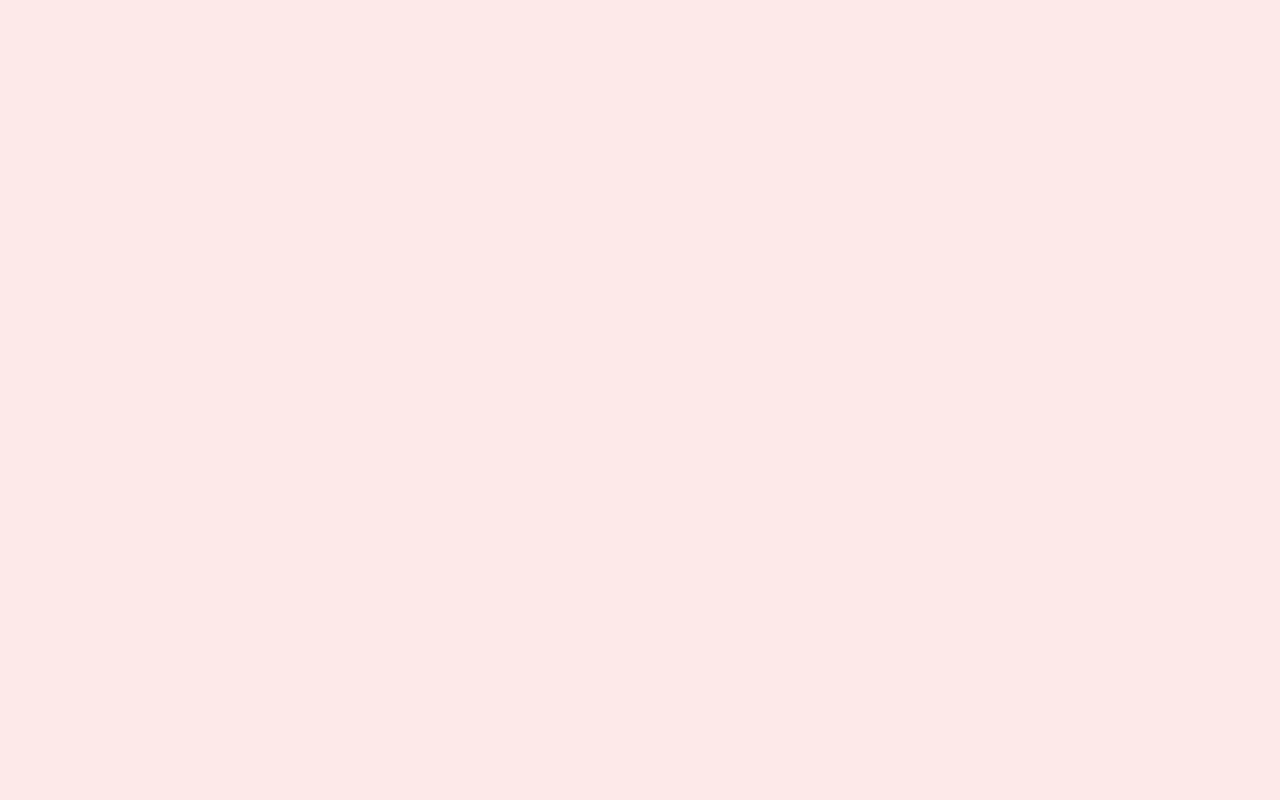
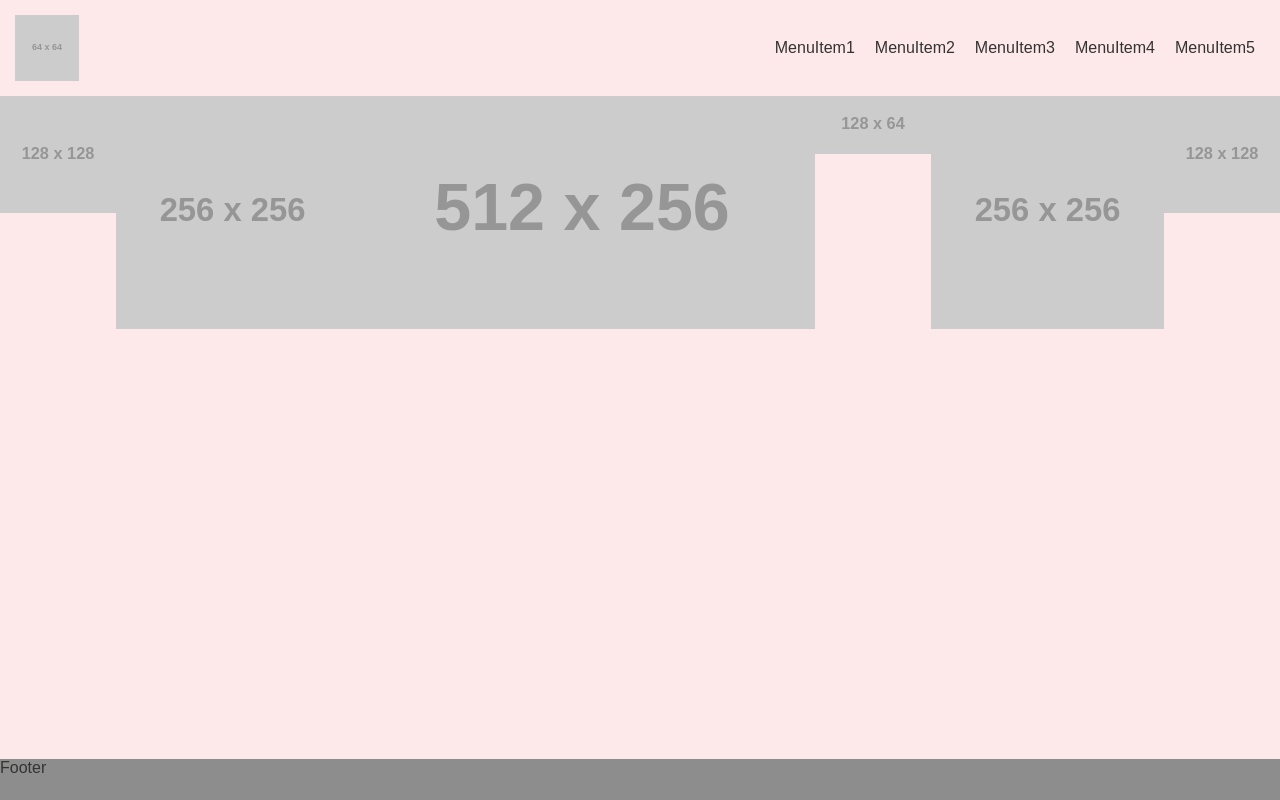
Before and after one commit to gr3yknigh1/c-shop, a Next.js app: page / in a window 1280 px wide. Built offline with nearby package versions, Linux system fonts and the light colour scheme.

Commit message:
wip: upload wip code

```diff
--- a/pages/index.tsx
+++ b/pages/index.tsx
@@ -11,12 +11,44 @@ const Index: NextPage = () => {
         <title>C Shop</title>
         <meta name="description" content="Awesome cloth shop" />;
       </Head>
-      <header>
+
+      <header className={styles.header}>
+        <div className={styles.logoContainer}>
+          <PlaceholderImage width={64} />
+        </div>
+        <div className={styles.menuBar}>
+          <div className={styles.menuItem}>MenuItem1</div>
+          <div className={styles.menuItem}>MenuItem2</div>
+          <div className={styles.menuItem}>MenuItem3</div>
+          <div className={styles.menuItem}>MenuItem4</div>
+          <div className={styles.menuItem}>MenuItem5</div>
+        </div>
       </header>
-      <main>
+
+      <main className={styles.content}>
+        <section className={styles.offerSection}>
+          <div className="offerTile">
+            <PlaceholderImage width={128}></PlaceholderImage>
+          </div>
+          <div className="offerTile">
+            <PlaceholderImage width={128 * 2}></PlaceholderImage>
+          </div>
+          <div className="offerTile">
+            <PlaceholderImage width={512} height={256}></PlaceholderImage>
+          </div>
+          <div className="offerTile">
+            <PlaceholderImage width={128} height={64}></PlaceholderImage>
+          </div>
+          <div className="offerTile">
+            <PlaceholderImage width={128 * 2}></PlaceholderImage>
+          </div>
+          <div className="offerTile">
+            <PlaceholderImage width={128}></PlaceholderImage>
+          </div>
+        </section>
       </main>
-      <footer>
-      </footer>
+
+      <footer className={styles.footer}>Footer</footer>
     </div>
   );
 };
--- a/styles/Index.module.scss
+++ b/styles/Index.module.scss
@@ -7,13 +7,63 @@
   background-color: var(--background);
   color: var(--foreground);
 
-  > main {
-    height: 100%;
-  }
+}
+
+.header {
+  display: flex;
+  flex-direction: row;
+
+  height: 80px;
+
+  justify-content: space-between;
+
+  padding: 15px;
+}
+
+.content {
+  height: 100%;
+}
+
+.offerSection {
+  display: flex;
+}
+
+.offerTile {
+
+}
+
+.logoContainer {
+  display: flex;
+
+  margin-right: 15px;
+}
+
+.menuBar {
+  display: flex;
+  flex-direction: row;
+
+  margin-left: 15px;
+
+  justify-content: right;
+  align-items: center;
+
+}
+
+.menuItem {
+  display: flex;
+
+  margin: 0px 10px 0px 10px;
+  height: 100%;
+
+  text-align: center;
+  align-items: center;
 }
 
 .footer {
   margin-top: auto;
 
   width: 100vw;
+  height: 50px;
+
+  background-color: #8d8d8d;
 }
```
